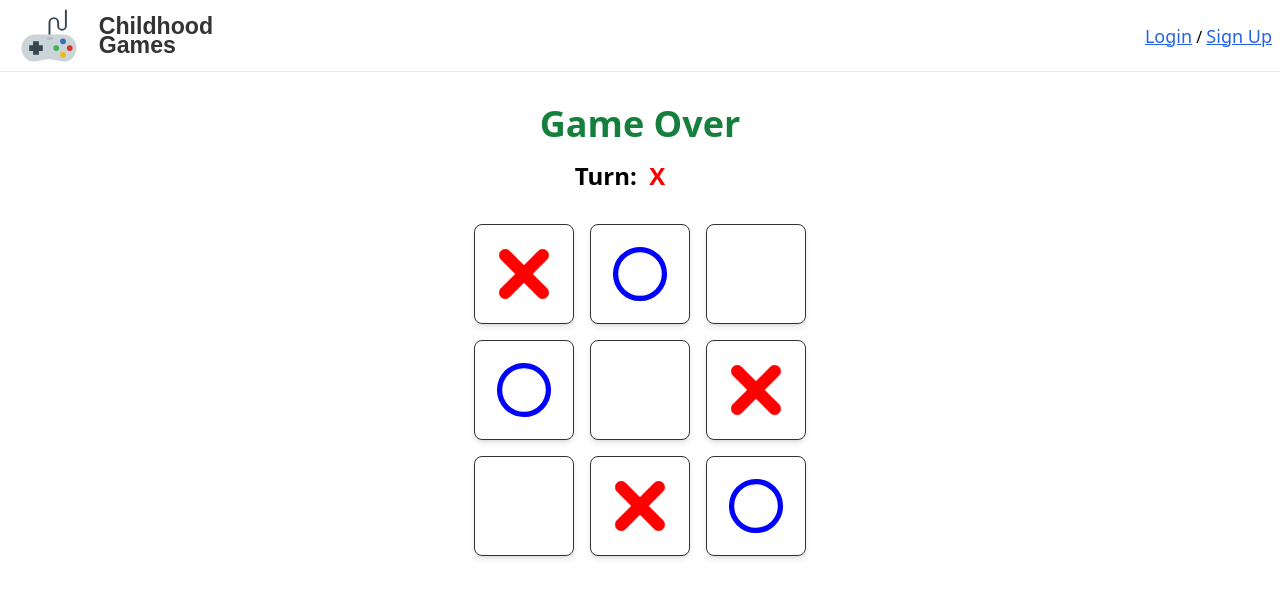
After one commit to esauflores/django-games, a Django app: template games/templates/tic-tac-toe.jinja in a window 1280 px wide. The commit adds this page. Shown: the top 598 px of the page. Run offline with Django 5.2, Linux system fonts and the light colour scheme; the template is opened without the code that fills it, so the values that code supplies are empty; some libraries are stand-ins or nearby versions.

Commit message:
Refactor templates/game -> templates
Modified the extension .html to .jinja

```diff
--- /dev/null
+++ b/games/templates/components/FigureO.jinja
@@ -0,0 +1,7 @@
+<svg xmlns="http://www.w3.org/2000/svg"
+     width="100"
+     height="100"
+     viewBox="0 0 100 100">
+    <circle cx="50" cy="50" r="40" stroke="black" stroke-width="2" fill="none" class="outer-circle" />
+    <circle cx="50" cy="50" r="32" stroke="black" stroke-width="2" fill="none" class="inner-circle" />
+</svg>
--- /dev/null
+++ b/games/templates/components/FigureX.jinja
@@ -0,0 +1,12 @@
+<svg xmlns="http://www.w3.org/2000/svg"
+     xmlns:xlink="http://www.w3.org/1999/xlink"
+     version="1.1"
+     width="{{ width }}"
+     height="{{ height }}"
+     viewBox="0 0 256 256"
+     xml:space="preserve">
+    <g style="stroke: none; stroke-width: 0; stroke-dasharray: none; stroke-linecap: butt; stroke-linejoin: miter; stroke-miterlimit: 10; fill: none; fill-rule: nonzero; opacity: 1;" transform="translate(1.4065934065934016 1.4065934065934016) scale(2.81 2.81)">
+    <path d="M 11 90 c -2.815 0 -5.63 -1.074 -7.778 -3.222 c -4.295 -4.296 -4.295 -11.261 0 -15.557 l 68 -68 c 4.297 -4.296 11.26 -4.296 15.557 0 c 4.296 4.296 4.296 11.261 0 15.557 l -68 68 C 16.63 88.926 13.815 90 11 90 z" style="stroke: none; stroke-width: 1; stroke-dasharray: none; stroke-linecap: butt; stroke-linejoin: miter; stroke-miterlimit: 10; fill: rgb(214,0,0); fill-rule: nonzero; opacity: 1;" transform=" matrix(1 0 0 1 0 0) " stroke-linecap="round" />
+    <path d="M 79 90 c -2.815 0 -5.63 -1.074 -7.778 -3.222 l -68 -68 c -4.295 -4.296 -4.295 -11.261 0 -15.557 c 4.296 -4.296 11.261 -4.296 15.557 0 l 68 68 c 4.296 4.296 4.296 11.261 0 15.557 C 84.63 88.926 81.815 90 79 90 z" style="stroke: none; stroke-width: 1; stroke-dasharray: none; stroke-linecap: butt; stroke-linejoin: miter; stroke-miterlimit: 10; fill: rgb(214,0,0); fill-rule: nonzero; opacity: 1;" transform=" matrix(1 0 0 1 0 0) " stroke-linecap="round" />
+    </g>
+</svg>
--- a/games/templates/games/components/LayoutNavbar.html
+++ b/games/templates/components/LayoutNavbar.jinja
@@ -6,7 +6,7 @@
                     <span class="text-2xl text-gray-800 font-semibold whitespace-nowrap pr-4">
                         {% set width = "220px" %}
                         {% set height = "55px" %}
-                        {% include "games/components/Logo.html" %}
+                        {% include "components/Logo.jinja" %}
                     </span>
                 </div>
             </a>
--- a/games/templates/games/index.html
+++ b/games/templates/index.jinja
@@ -1,4 +1,4 @@
-{% extends "games/layouts/Layout.html" %}
+{% extends "layouts/Layout.jinja" %}
 {% block content %}
     <h1>Hello {{ name }}</h1>
 {% endblock content %}
--- a/games/templates/games/layouts/Layout.html
+++ b/games/templates/layouts/Layout.jinja
@@ -5,13 +5,21 @@
         <meta name="keywords" content="Your keywords here">
         <meta charset="UTF-8">
         <meta name="viewport" content="width=device-width, initial-scale=1.0">
-        <title>Hello {{ name }}</title>
+        <title>
+            {% block title %}
+                Childhood Games
+            {% endblock title %}
+        </title>
+        <link rel="icon"
+              type="image/svg+xml"
+              href='{{ static("images/favicon.svg") }}'>
+        <link rel="icon" type="image/png" href='{{ static("images/favicon.png") }}'>
         <link href="https://cdn.jsdelivr.net/npm/flowbite@2.4.1/dist/flowbite.min.css"
               rel="stylesheet" />
         <script src="https://cdn.tailwindcss.com"></script>
     </head>
     <body>
-        {% include "games/components/LayoutNavbar.html" %}
+        {% include "components/LayoutNavbar.jinja" %}
         {% block content %}
         {% endblock content %}
         <script src="https://cdn.jsdelivr.net/npm/flowbite@2.4.1/dist/flowbite.min.js"></script>
--- /dev/null
+++ b/games/templates/tic-tac-toe.jinja
@@ -0,0 +1,89 @@
+{% extends "layouts/Layout.jinja" %}
+{% block content %}
+    {# Game over message #}
+    <div class="flex justify-center gap-10">
+        <div class="flex flex-col items-center" id="game-over">
+            <h2 class="text-4xl font-bold text-green-700">Game Over</h2>
+            <p class="text-2xl font-bold" id="result"></p>
+        </div>
+    </div>
+    {# Turn message #}
+    <div class="flex justify-center gap-10 mt-4">
+        <div class="flex flex-wrap items-center">
+            <h2 class="text-2xl font-bold">
+                Turn: &nbsp
+                <h2 class="turn--x text-red-500 text-2xl font-bold">X</h2>
+            </h2>
+        </div>
+        <hr class="mb-4">
+    </div>
+    <div class="mt-8 flex flex-col items-center gap-4 board" id="tic-tac-toe">
+        {% for i in range(3) %}
+            <div class="flex flex-wrap justify-center gap-4 row" id="row-{{ i }}">
+                {% for j in range(3) %}
+                    {% if (i+j)%3 == 0 %}
+                        <div class="cell cell--x bg-white p-4 rounded-lg shadow-md"
+                             id="cell-{{ i }}-{{ j }}">
+                            {% set width = "50px" %}
+                            {% set height = "50px" %}
+                            {% include "components/FigureX.jinja" %}
+                        </div>
+                    {% elif (i+j)%3 == 1 %}
+                        <div class="cell cell--o bg-white p-4 rounded-lg shadow-md"
+                             id="cell-{{ i }}-{{ j }}">
+                            {% set width = "50px" %}
+                            {% set height = "50px" %}
+                            {% include "components/FigureO.jinja" %}
+                        </div>
+                    {% else %}
+                        <div class="cell bg-white p-4 rounded-lg shadow-md"
+                             id="cell-{{ i }}-{{ j }}"></div>
+                    {% endif %}
+                {% endfor %}
+            </div>
+        {% endfor %}
+    </div>
+    <style>
+    .cell {
+        width: 100px;
+        height: 100px;
+        display: flex;
+        align-items: center;
+        justify-content: center;
+        font-size: 2rem;
+        border: 1px solid #333;
+        cursor: pointer;
+    }
+
+    .turn--x {
+        color: #f00;
+    }
+
+    .turn--o {
+        color: #00f;
+    }
+
+    .cell--x {
+        cursor: not-allowed !important;
+    }
+
+    .cell--o {
+        cursor: not-allowed !important;
+    }
+
+    .cell--x path {
+        stroke: #f00 !important;
+        fill: #f00 !important;
+    }
+    .cell--o .outer-circle {
+        stroke: #00f !important;
+        fill: #00f !important;
+    }
+
+    .cell--o .inner-circle {
+        stroke: #fff !important;
+        fill: #fff !important;
+    }
+
+    </style>
+{% endblock content %}
```
Also changed, not shown: games/games/views.py (+7 -1 lines), games/assets/images/favicon.png (added), games/assets/images/favicon.svg (added), games/templates/components/Logo.jinja (renamed from games/templates/games/components/Logo.html).
